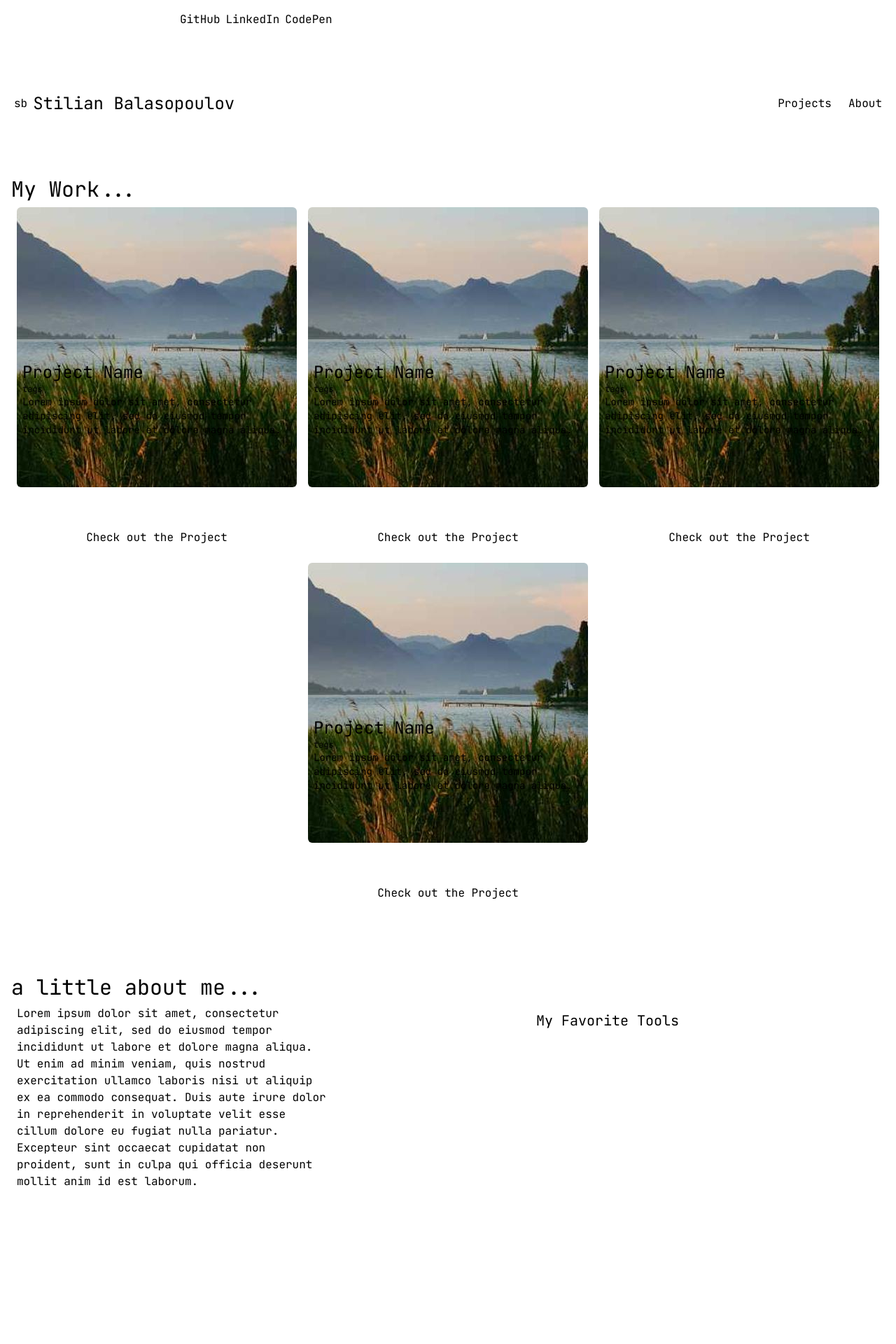
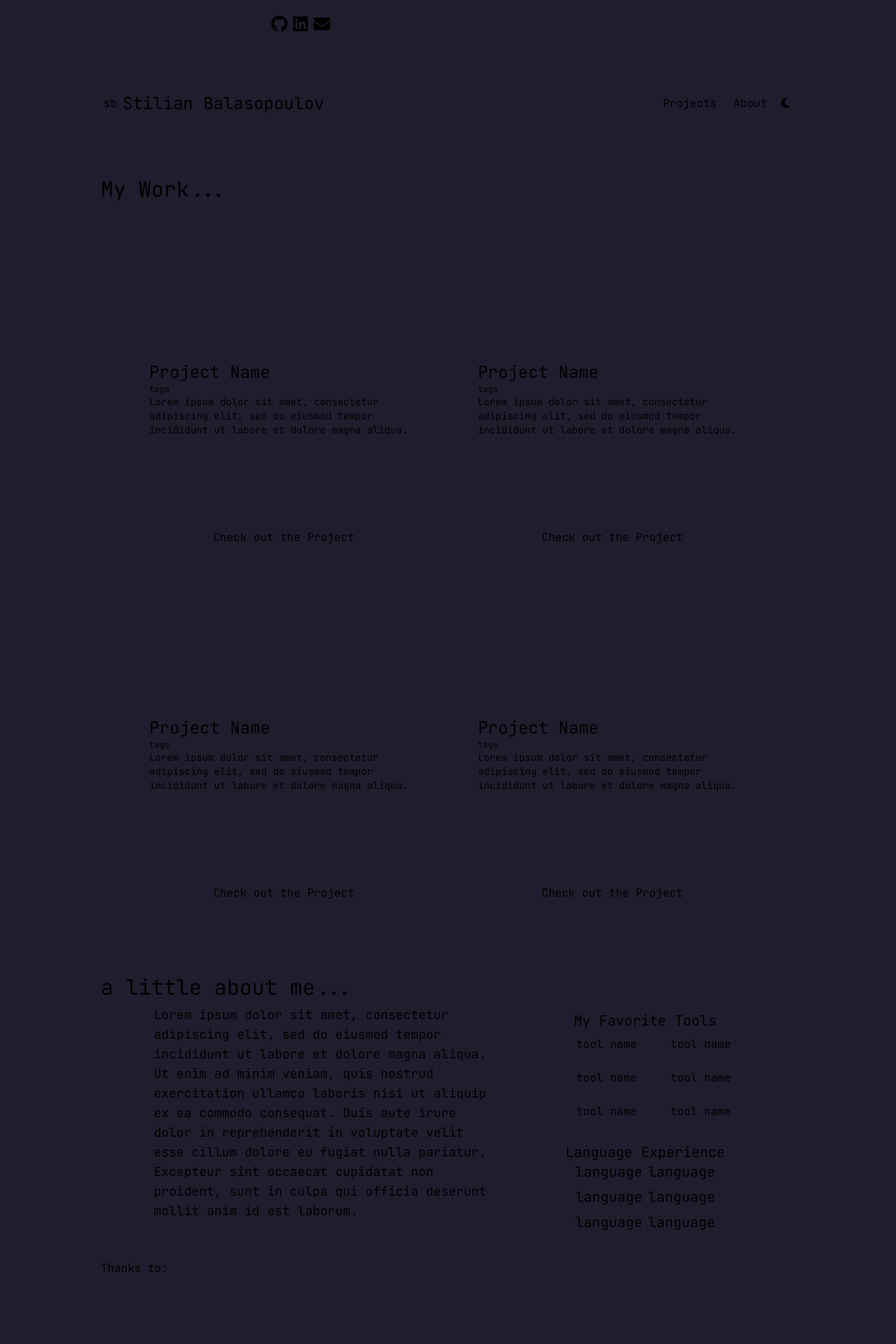
Before and after one commit to stilianb/stilianb.github.io, a React (Vite) app in the folder portfolio/: page / in a window 1280 px wide. Shown: the part 200-2120 px from the top of the page at 70% size. After the commit the page ends 2048 px from the top, so only its background shows below. Built offline with nearby package versions, Linux system fonts and the light colour scheme; what @catppuccin/tailwindcss would draw is missing.

Commit message:
day/night mode toggle and page framing fix

```diff
--- a/portfolio/index.html
+++ b/portfolio/index.html
@@ -1,13 +1,17 @@
 <!DOCTYPE html>
 <html lang="en">
+
 <head>
   <meta charset="UTF-8" />
   <link rel="icon" type="image/svg+xml" href="/vite.svg" />
   <meta name="viewport" content="width=device-width, initial-scale=1.0" />
+  <script src="https://kit.fontawesome.com/5dffb3fca8.js" crossorigin="anonymous"></script>
   <title>Vite + React</title>
 </head>
+
 <body>
   <div id="root"></div>
   <script type="module" src="/src/main.jsx"></script>
 </body>
+
 </html>
--- a/portfolio/package.json
+++ b/portfolio/package.json
@@ -10,6 +10,10 @@
     "preview": "vite preview"
   },
   "dependencies": {
+    "@fortawesome/fontawesome-svg-core": "^6.4.0",
+    "@fortawesome/free-regular-svg-icons": "^6.4.0",
+    "@fortawesome/free-solid-svg-icons": "^6.4.0",
+    "@fortawesome/react-fontawesome": "^0.2.0",
     "react": "^18.2.0",
     "react-dom": "^18.2.0"
   },
--- a/portfolio/src/App.jsx
+++ b/portfolio/src/App.jsx
@@ -1,23 +1,29 @@
-import './App.css'
-import About from './components/About'
-import Footer from './components/Footer'
-import Hero from './components/Hero'
-import Navbar from './components/Navbar'
-import Projects from './components/Projects'
+import "./App.css";
+import About from "./components/About";
+import Footer from "./components/Footer";
+import Hero from "./components/Hero";
+import Navbar from "./components/Navbar";
+import Projects from "./components/Projects";
+import React, { useState } from "react";
 
 function App() {
-
+  const [isActive, setActive] = useState("false");
+  const ToggleClass = () => {
+    setActive(!isActive);
+  };
   return (
     <>
-      <div className="bg-base">
-        <Hero />
-        <Navbar />
-        <Projects />
-        <About />
-        <Footer />
+      <div className={isActive ? "mocha" : "latte"}>
+        <div className="bg-base rounded-md max-w-5xl mx-auto my-2 py-2">
+          <Hero />
+          <Navbar mode={ToggleClass} />
+          <Projects />
+          <About />
+          <Footer />
+        </div>
       </div>
     </>
-  )
+  );
 }
 
-export default App
+export default App;
--- a/portfolio/src/components/About.tsx
+++ b/portfolio/src/components/About.tsx
@@ -1,21 +1,51 @@
-import React from 'react'
+import React from "react";
+import Tool from "./Tool";
 
 function About() {
   return (
-    <div id="about" className="h-screen pt-14">
-      <div className="bg-crust text-text m-2 p-2 rounded-md">
+    <div id="about" className="pt-14 text-text">
+      <div className="bg-crust m-2 p-2 rounded-md">
         <div className="flex flex-col">
           <h1 className="text-3xl">a little about me...</h1>
-          <div className="flex flex-wrap m-2 gap-2">
-            <p className="text-md max-w-md">Lorem ipsum dolor sit amet, consectetur adipiscing elit, sed do eiusmod tempor incididunt ut labore et dolore magna aliqua. Ut enim ad minim veniam, quis nostrud exercitation ullamco laboris nisi ut aliquip ex ea commodo consequat. Duis aute irure dolor in reprehenderit in voluptate velit esse cillum dolore eu fugiat nulla pariatur. Excepteur sint occaecat cupidatat non proident, sunt in culpa qui officia deserunt mollit anim id est laborum.</p>
-            <div className="bg-mantle flex-grow rounded-md p-2">
-              <h2 className="text-xl w-fit mx-auto">My Favorite Tools</h2>
+          <div className="flex flex-wrap justify-evenly m-2 gap-2">
+            <p className="text-lg md:w-1/2">
+              Lorem ipsum dolor sit amet, consectetur adipiscing elit, sed do
+              eiusmod tempor incididunt ut labore et dolore magna aliqua. Ut
+              enim ad minim veniam, quis nostrud exercitation ullamco laboris
+              nisi ut aliquip ex ea commodo consequat. Duis aute irure dolor in
+              reprehenderit in voluptate velit esse cillum dolore eu fugiat
+              nulla pariatur. Excepteur sint occaecat cupidatat non proident,
+              sunt in culpa qui officia deserunt mollit anim id est laborum.
+            </p>
+            <div className="flex flex-col gap-2">
+              <div className="bg-surface0 rounded-md p-2 h-fit">
+                <h2 className="text-xl w-fit mx-auto">My Favorite Tools</h2>
+                <div className="grid grid-cols-2 w-fit mx-auto gap-2">
+                  <Tool name="tool name" url="" logo="" />
+                  <Tool name="tool name" url="" logo="" />
+                  <Tool name="tool name" url="" logo="" />
+                  <Tool name="tool name" url="" logo="" />
+                  <Tool name="tool name" url="" logo="" />
+                  <Tool name="tool name" url="" logo="" />
+                </div>
+              </div>
+              <div className="bg-surface0 rounded-md p-2 h-fit">
+                <h2 className="text-xl w-fit mx-auto">Language Experience</h2>
+                <ul className="text-xl grid grid-cols-2 w-fit mx-auto gap-2">
+                  <li>language</li>
+                  <li>language</li>
+                  <li>language</li>
+                  <li>language</li>
+                  <li>language</li>
+                  <li>language</li>
+                </ul>
+              </div>
             </div>
           </div>
         </div>
       </div>
     </div>
-  )
+  );
 }
 
-export default About
+export default About;
--- a/portfolio/src/components/Footer.tsx
+++ b/portfolio/src/components/Footer.tsx
@@ -2,7 +2,9 @@ import React from 'react'
 
 function Footer() {
   return (
-    <footer>Footer</footer>
+    <div className="bg-crust text-text rounded-md mx-2 p-2">
+      <div className=""> Thanks to:</div>
+    </div>
   )
 }
 
--- a/portfolio/src/components/Hero.tsx
+++ b/portfolio/src/components/Hero.tsx
@@ -2,8 +2,8 @@ import React from 'react'
 
 function Hero() {
   return (
-    <div id="hero" className="page flex flex-wrap gap-2 p-2">
-      <div id="hero-text-container" className="bg-crust text-text rounded-md flex-grow flex flex-col justify-evenly">
+    <div id="hero" className="page flex flex-wrap gap-2 px-2 text-text">
+      <div id="hero-text-container" className="bg-crust rounded-md flex-grow flex flex-col justify-evenly">
         <div className="mx-auto ">
           <div className="flex flex-wrap gap-2 items-center w-fit">
             <div className="text-3xl">Hi, I'm</div>
@@ -12,14 +12,14 @@ function Hero() {
           <div className="w-3/4 mx-auto flex justify-center">A webdev based in Colorado.</div>
         </div>
         <div id="socials-container" className="w-3/4 mx-auto p-3 ">
-          <ul id="socials-list" className="flex gap-2 justify-center">
-            <li className=""><a href="#">GitHub</a></li>
-            <li className=""><a href="#">LinkedIn</a></li>
-            <li className=""><a href="#">CodePen</a></li>
+          <ul id="socials-list" className="flex gap-2 justify-center text-2xl">
+            <li className=""><a href="#"><i className="fa-brands fa-github "></i></a></li>
+            <li className=""><a href="#"><i className="fa-brands fa-linkedin "></i></a></li>
+            <li className=""><a href="#"><i className="fa-solid fa-envelope "></i></a></li>
           </ul>
         </div>
       </div>
-      <div id="image-container" className="bg-crust text-text rounded-md flex-grow flex justify-center">
+      <div id="image-container" className="bg-crust rounded-md flex-grow flex justify-center">
         <div className="h-fit m-auto">image-placeholder-text</div>
       </div>
     </div>
--- a/portfolio/src/components/Navbar.tsx
+++ b/portfolio/src/components/Navbar.tsx
@@ -1,9 +1,9 @@
-import React from 'react'
+import React, { useState } from "react";
 
-export default function Navbar() {
+export default function Navbar({ mode }) {
   return (
-    <nav className="sticky top-0 pt-2 ml-2 mr-2 mb-2 bg-base rounded-b-md z-10">
-      <div className="bg-mantle text-text rounded-md flex justify-between pl-3">
+    <nav className="sticky top-0 pt-2 ml-2 mr-2 mb-2 bg-base rounded-b-md z-10 text-text">
+      <div className="bg-surface2 rounded-md flex justify-between pl-3">
         <div id="nav-icon-name" className="flex align-center gap-2">
           <div className="h-fit my-auto"><a href="#">sb</a></div>
           <div className="text-2xl h-fit my-auto hidden md:flex"><a href="#">Stilian Balasopoulov</a></div>
@@ -11,6 +11,7 @@ export default function Navbar() {
         <div className="flex h-fit my-auto">
           <a href="#projects" className="p-3">Projects</a>
           <a href="#about" className="p-3">About</a>
+          <div className="h-fit p-2 my-auto mr-2 rounded-md hover:bg-surface0 hover:cursor-pointer" onClick={() => mode()}><i className="fa-solid fa-moon"></i></div>
         </div>
       </div>
     </nav>
--- a/portfolio/src/components/ProjectItem.tsx
+++ b/portfolio/src/components/ProjectItem.tsx
@@ -1,4 +1,4 @@
-import React, { useState } from 'react'
+import React, { useState } from "react";
 
 function ProjectItem(props) {
   const [isActive, setActive] = useState("false");
@@ -7,29 +7,37 @@ function ProjectItem(props) {
   };
 
   const OpenClass = () => {
-    if (isActive) { setActive(!isActive) };
+    if (isActive) {
+      setActive(!isActive);
+    }
   };
 
-
   return (
-    <div id={props.name} className={`bg-surface0 rounded-md transition-all`} onClick={ToggleClass}>
+    <div
+      id={props.name}
+      className={`bg-overlay0 rounded-md transition-all`}
+      onClick={ToggleClass}
+    >
       <div className="w-[400px] h-[500px] relative z-0 group">
-        <img src={props.img_url} alt="" className="rounded-md absolute" />
-        <div className="bg-mantle text-text flex flex-col justify-between p-2 rounded-md absolute transition-all h-72 group-hover:h-80 overflow-hidden w-full bottom-0">
+        {/*<img src={props.img_url} alt="" className="rounded-md absolute" /> */}
+        <div className="bg-surface0 flex flex-col justify-between p-2 rounded-md absolute transition-all h-72 group-hover:h-80 overflow-hidden w-full bottom-0">
           <div className="">
             <div className="text-2xl">{props.name}</div>
             <div className="text-xs">tags</div>
             <div className="text-sm">{props.desc}</div>
           </div>
           <div className="w-fit mx-auto m-2">
-            <a href="#" className="bg-surface0 transition-all hover:bg-surface1 rounded-md p-2">
+            <a
+              href="#"
+              className="bg-surface1 transition-all hover:bg-surface2 rounded-md p-2"
+            >
               Check out the Project
             </a>
           </div>
         </div>
       </div>
     </div>
-  )
+  );
 }
 
-export default ProjectItem
+export default ProjectItem;
--- a/portfolio/src/components/Projects.tsx
+++ b/portfolio/src/components/Projects.tsx
@@ -1,12 +1,12 @@
-import React from 'react'
-import ProjectItem from './ProjectItem'
-import photo1 from '../assets/img1.jpg'
+import React from "react";
+import ProjectItem from "./ProjectItem";
+import photo1 from "../assets/img1.jpg";
 
 function Projects() {
   return (
-    <div id="projects" className="m-2 pt-16 ">
+    <div id="projects" className="m-2 pt-16 text-text">
       <div className="bg-crust w-full rounded-md flex flex-wrap gap-2 p-2 justify-evenly">
-        <div className="text-3xl text-text w-full">My Work...</div>
+        <div className="text-3xl w-full">My Work...</div>
         <ProjectItem
           name="Project Name"
           img_url={photo1}
@@ -33,7 +33,7 @@ function Projects() {
         />
       </div>
     </div>
-  )
+  );
 }
 
-export default Projects
+export default Projects;
--- /dev/null
+++ b/portfolio/src/components/Tool.tsx
@@ -0,0 +1,12 @@
+import React from "react";
+
+function Tool(props) {
+  return (
+    <div className="bg-surface1 hover:bg-surface2 hover:cursor-pointer p-2 rounded-md flex gap-2 w-fit">
+      <div className="bg-blue p-2"></div>
+      <div className="text-md">{props.name}</div>
+    </div>
+  );
+}
+
+export default Tool;
--- a/portfolio/src/index.css
+++ b/portfolio/src/index.css
@@ -7,7 +7,7 @@
 
 :root {
   font-family: "JetBrains Mono", monospace;
-  /* background-color: #1e1e2e; */
+  background-color: #1e1e2e;
   /* color: #cdd6f4; */
 
   scroll-behavior: smooth;
```
Also changed, not shown: 1 other file (tests, documents, lock files or other folders). Lines whose indentation alone changed are shown as unchanged.
